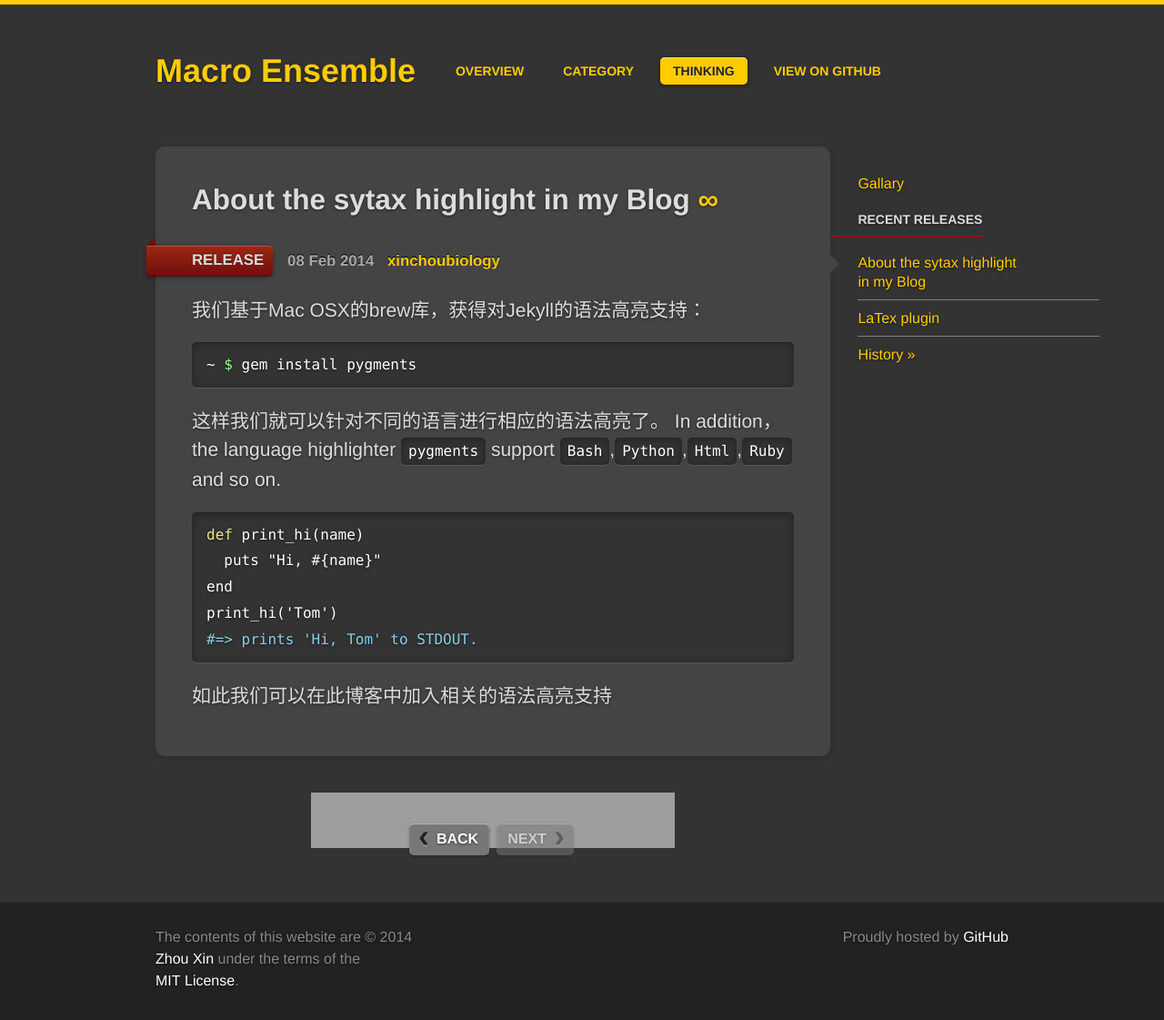
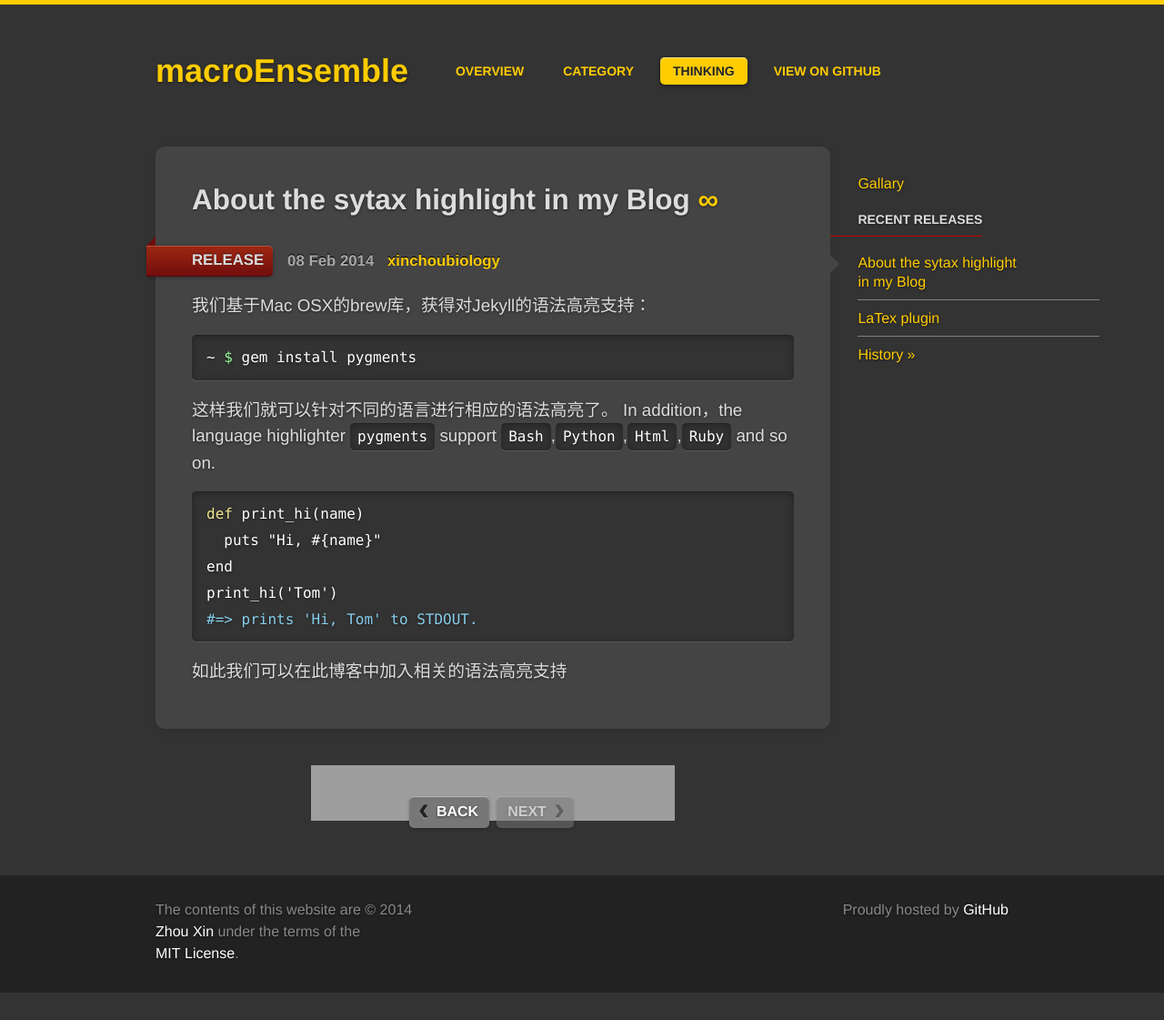
Before and after one commit to xinchoubiology/macroEnsemble, a Jekyll site: the page built from _posts/2014-02-07-Sytax-highlight-in-Jekyll.markdown, in a window 1280 px wide. Shown: the whole page at 91% size. Built offline with Jekyll 4.4.1, drawn with Linux system fonts in a browser that asks for light colours; some web fonts are replaced; formulas are drawn with MathJax 3; comment, search, counter and statistics services are not loaded; after the commit the page ends 1091 px from its top, so only the background shows below that.

Commit message:
css style adjustment

```diff
--- a/_includes/header.html
+++ b/_includes/header.html
@@ -5,7 +5,7 @@
   <div class="grid">
     <div class="unit one-third center-on-mobiles">
       <h1>
-        <a href="{{ site.baseurl }}/"><p color="#DBA901", align="center", fontsize=10>Macro&nbsp;Ensemble</p></a>
+        <a href="{{ site.baseurl }}/"><p color="#DBA901", align="center", fontsize=10>macroEnsemble</p></a>
       </h1>
     </div>
     <nav class="main-nav unit two-thirds hide-on-mobiles">
--- a/_layouts/news_item.html
+++ b/_layouts/news_item.html
@@ -5,7 +5,7 @@
 <article>
   <h2>
     {{ page.title }}
-    <a href="{{ page.url }}" class="permalink" title="Permalink">∞</a>
+    <a href="{{site.baseurl}}{{ page.url }}" class="permalink" title="Permalink">∞</a>
   </h2>
   <span class="post-category">
     {% for category in page.categories %}
```
Also changed, not shown: _includes/css/gridism.css (+10 -0 lines).
